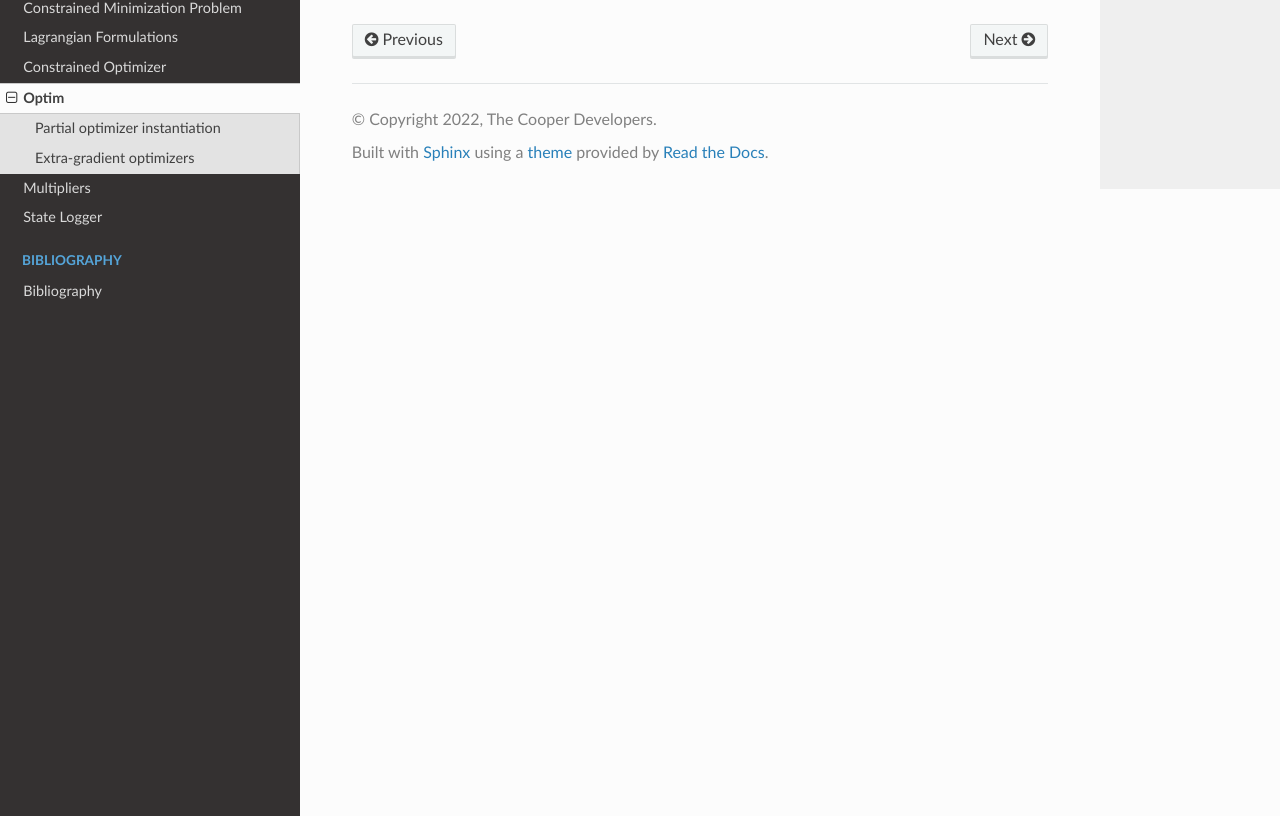
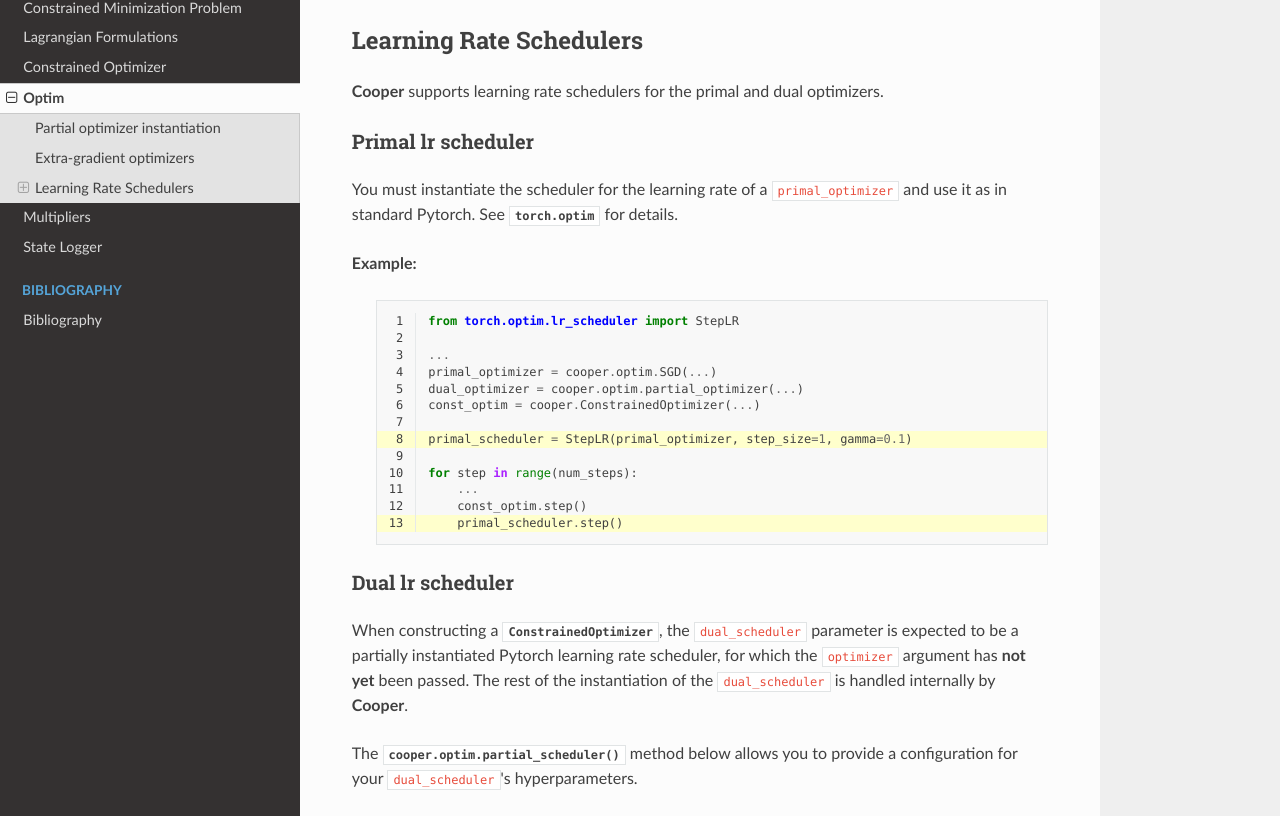
Before and after one commit to cooper-org/cooper, a Sphinx documentation site: the page built from docs/source/optim.rst, in a window 1280 px wide and 1400 px high, scrolled down 2136 px. Shown: the part 441-1257 px from the top of the window. Built offline with Sphinx 7.4.7 and the Read the Docs theme 2.0.0, drawn with Linux system fonts in a browser that asks for light colours; pages that are not in the unit, such as notebooks, are missing from menus; the version number could not be read and is left out; cross-references to code outside the pages are shown as plain code; grey boxes are pictures that could not be loaded.

Commit message:
LR Scheduler docs

```diff
--- a/docs/source/optim.rst
+++ b/docs/source/optim.rst
@@ -1,5 +1,5 @@
 Optim
-=====================
+=====
 
 .. currentmodule:: cooper.optim
 
@@ -134,3 +134,53 @@
 
 .. autoclass:: ExtraAdam
     :members:
+
+Learning Rate Schedulers
+------------------------
+
+**Cooper** supports learning rate schedulers for the primal and dual optimizers.
+
+Primal lr scheduler
+~~~~~~~~~~~~~~~~~~~
+
+.. _primal_lr_scheduler:
+
+You must instantiate the scheduler for the learning rate of a
+``primal_optimizer`` and use it as in standard Pytorch. See
+:py:mod:`torch.optim` for details.
+
+**Example:**
+
+    .. code-block:: python
+        :linenos:
+        :emphasize-lines: 8,13
+
+        from torch.optim.lr_scheduler import StepLR
+
+        ...
+        primal_optimizer = cooper.optim.SGD(...)
+        dual_optimizer = cooper.optim.partial_optimizer(...)
+        const_optim = cooper.ConstrainedOptimizer(...)
+
+        primal_scheduler = StepLR(primal_optimizer, step_size=1, gamma=0.1)
+
+        for step in range(num_steps):
+            ...
+            const_optim.step()
+            primal_scheduler.step()
+
+Dual lr scheduler
+~~~~~~~~~~~~~~~~~
+
+.. _dual_lr_scheduler:
+
+When constructing a :py:class:`~cooper.constrained_optimizer.ConstrainedOptimizer`,
+the ``dual_scheduler`` parameter is expected to be a partially instantiated
+Pytorch learning rate scheduler, for which the ``optimizer`` argument has **not
+yet** been passed. The rest of the instantiation of the ``dual_scheduler`` is
+handled internally by **Cooper**.
+
+The :py:meth:`cooper.optim.partial_scheduler` method below allows you to provide
+a configuration for your ``dual_scheduler``\'s hyperparameters.
+
+.. automethod:: cooper.optim.partial_scheduler
```
Also changed, not shown: 6 other files.
